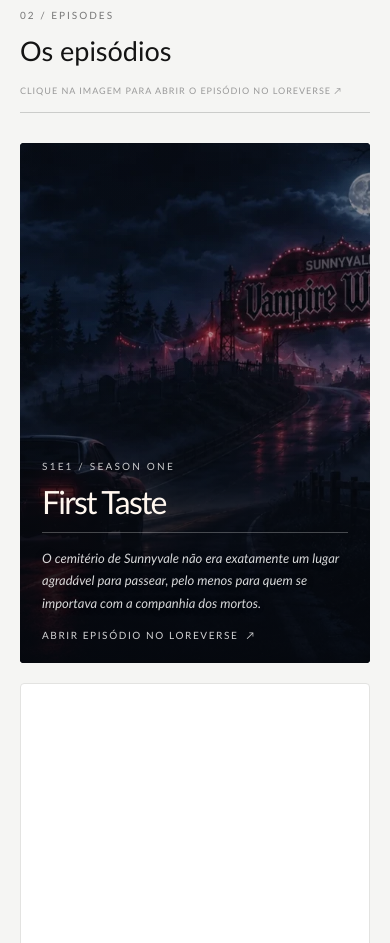
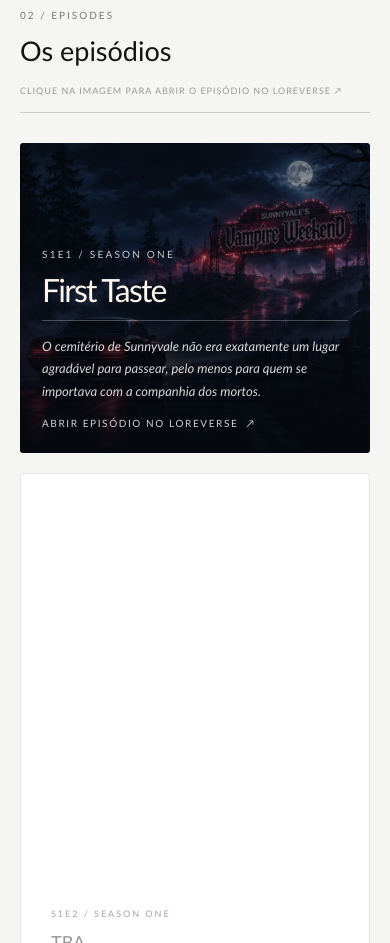
Before and after one commit to danishygirl/hellmouth, a plain HTML site: page pages/episodios.html in a window 390 px wide. Shown: the part 786-1729 px from the top of the page. Drawn offline with Linux system fonts and the light colour scheme.

Commit message:
Add files via upload

```diff
--- a/assets/episodes.css
+++ b/assets/episodes.css
@@ -233,3 +233,27 @@
 @media(prefers-reduced-motion:reduce){
   .episode-poster-link{transition:none;}
 }
+
+/* V88 — First Taste: pôster horizontal, na mesma largura da imagem da temporada. */
+.chapter-grid > .episode-poster-link {
+  grid-column: 1 / -1;
+  width: 100%;
+  aspect-ratio: 1920 / 711;
+  min-height: 0;
+}
+.episode-poster-link::before {
+  background-position: center center;
+}
+.episode-poster-copy {
+  max-width: 670px;
+  padding: clamp(22px,3.2vw,40px);
+}
+.episode-poster-summary { max-width: 58ch; }
+@media (max-width:680px) {
+  .chapter-grid > .episode-poster-link {
+    aspect-ratio: auto;
+    min-height: 310px;
+  }
+  .episode-poster-copy { max-width: 100%; padding: 24px 22px; }
+  .episode-poster-summary { max-width: 100%; }
+}
```
